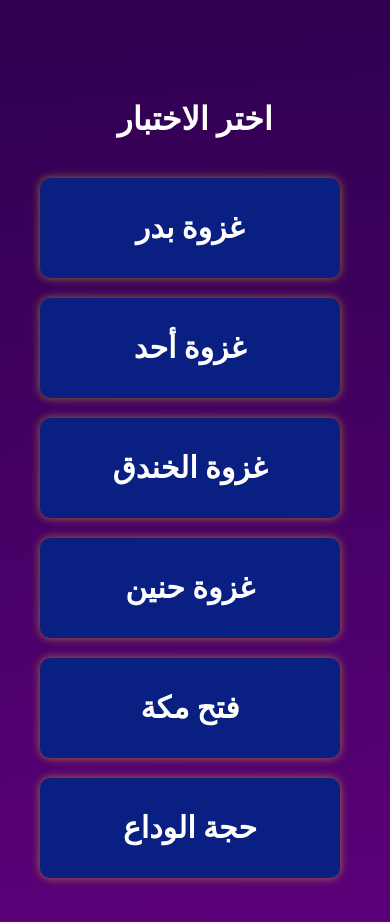
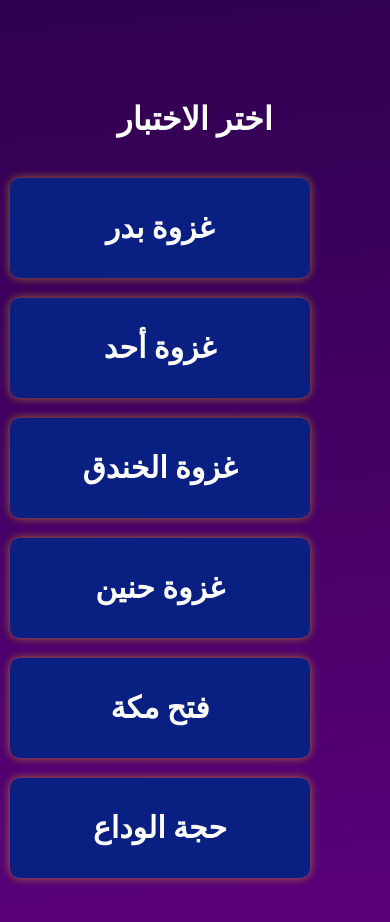
Before and after one commit to ABahussein/seratHabibak, a plain HTML site: page SeratHabibak/index.html in a window 390 px wide. Drawn offline with Linux system fonts and the light colour scheme.

Commit message:
Update style.css

```diff
--- a/SeratHabibak/style.css
+++ b/SeratHabibak/style.css
@@ -43,7 +43,6 @@ margin: 30px 30px;
     .all-items{
    display:flex ;
    flex-direction: column;
-   margin: 0 30px;
 }
 }
 .item {
```
